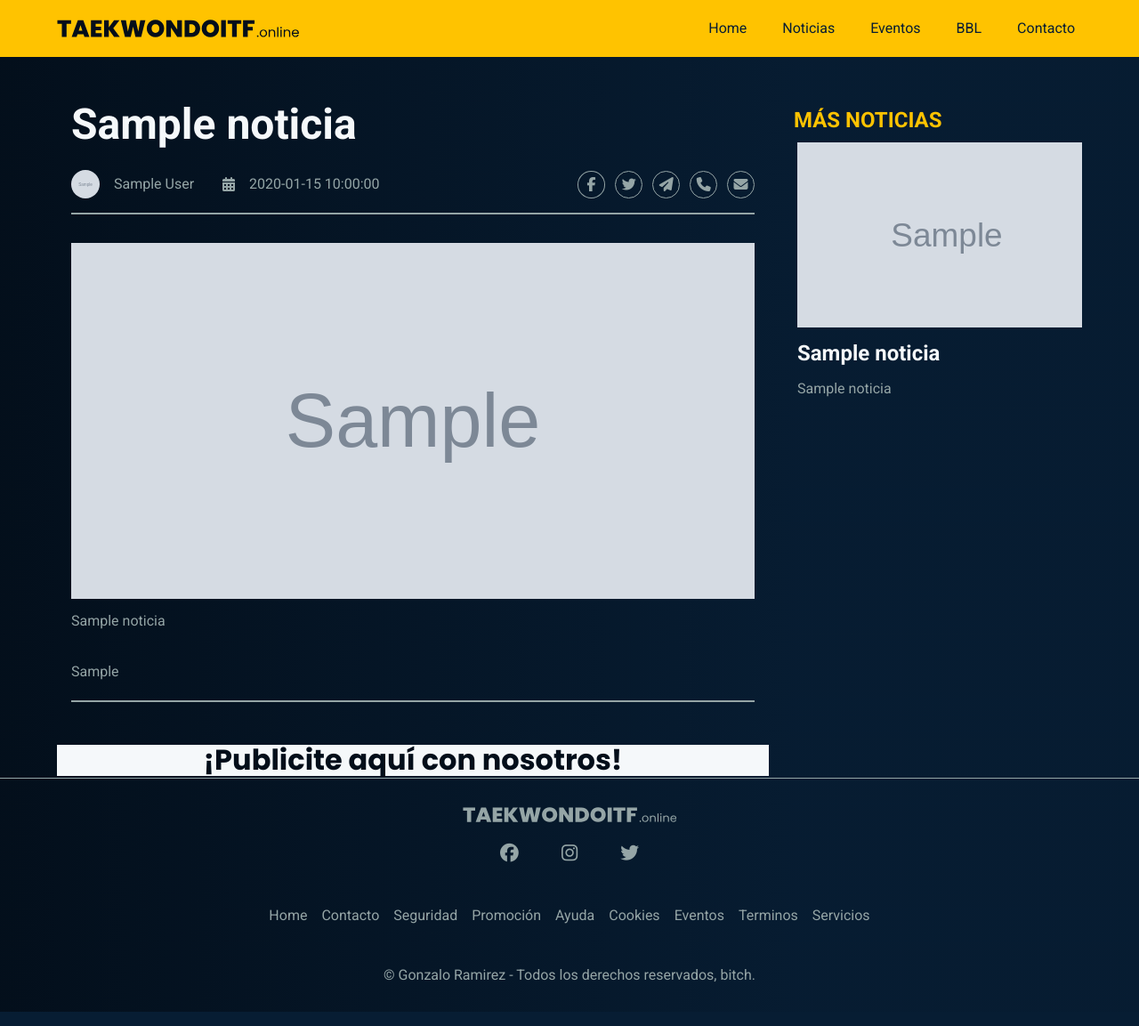
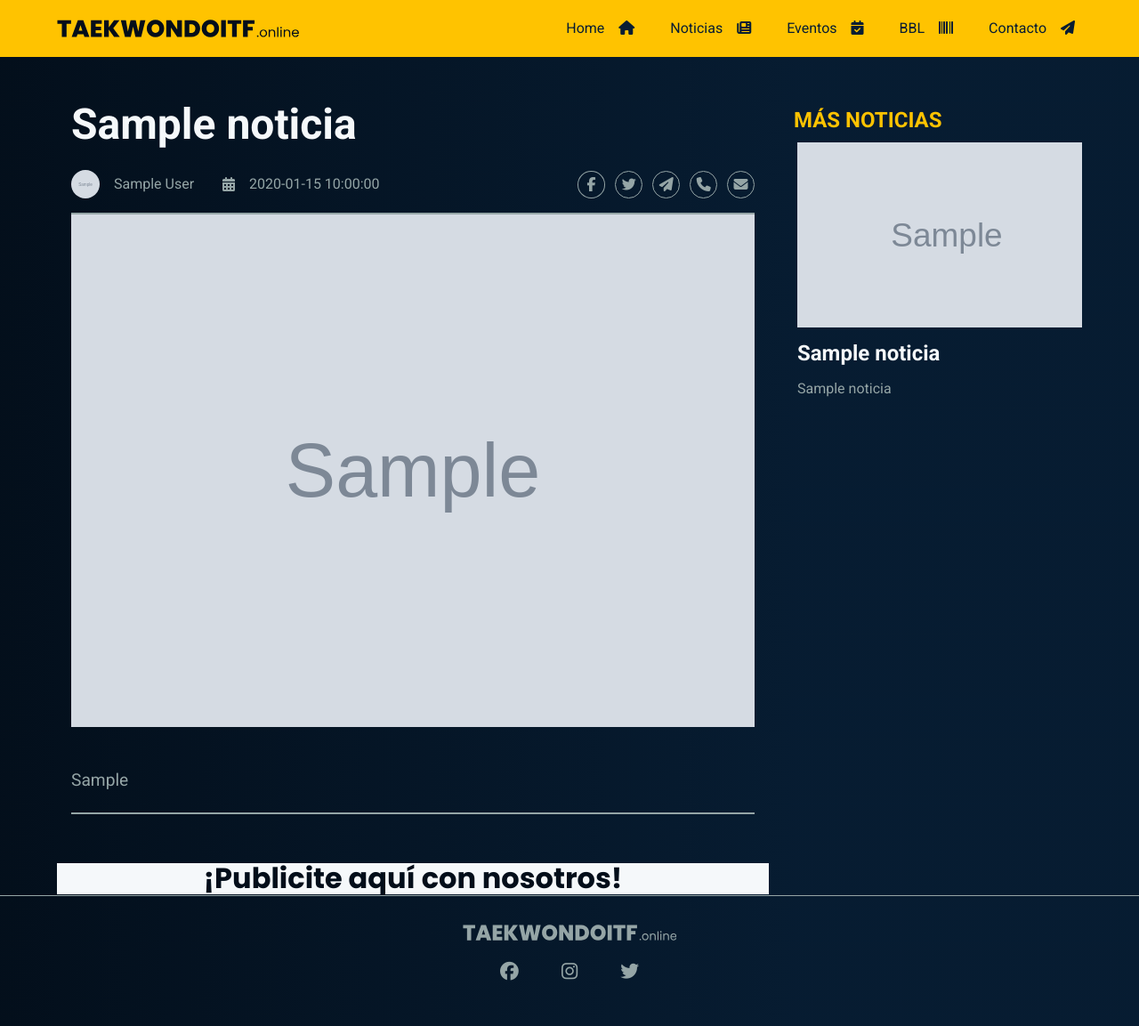
Before and after one commit to DataAnalystGabo/taekwondoitf.online, a PHP site: page /pages/new.php?id=1 in a window 1280 px wide. Shown: the top 1153 px of the page at 89% size. Run offline with PHP 8.4, Linux system fonts and the light colour scheme; tables that the repository leaves empty or names only in its code hold one stand-in row (values such as "Sample post"); grey boxes marked "Sample" are stand-in pictures; a stand-in replaces the project's code that opens the database connection; some libraries are stand-ins or nearby versions.

Commit message:
-v 1.1.6 carga de noticia

```diff
--- a/css/index.css
+++ b/css/index.css
@@ -195,7 +195,7 @@
         text-align: center;
     }
 
-    .article_cover{
+    .article__cover{
         width: 100%;
         height: 18em;
         overflow: hidden;
--- a/css/new.css
+++ b/css/new.css
@@ -140,7 +140,7 @@
                     overflow: hidden;
                 }
 
-                    .banner__img{
+                    .article__img{
                         width: 100%;
                         height: 100%;
                         object-fit: cover;
@@ -152,7 +152,8 @@
 
                 .article__paragraph{
                     margin: 2em 0;
-                    line-height: 2em;
+                    font-size: 1.2em;
+                    line-height: 1.8em;
                     color: var(--grey);
                 }
 
--- a/js/main.js
+++ b/js/main.js
@@ -1,8 +1,2 @@
 import { menuHambur, animacionBar } from './modules/menu.js';
-menuHambur.addEventListener("click", animacionBar);
-
 import { inputEmail, validarEmail, sendAjax } from './modules/newsletter.js';
-inputEmail.addEventListener('blur', validarEmail);
-inputEmail.addEventListener('keyup', validarEmail);
-window.addEventListener('load', sendAjax, false);
-//$('#window').ready(sendAjax); versión jquery
--- a/js/modules/menu.js
+++ b/js/modules/menu.js
@@ -11,7 +11,7 @@ export function animacionBar(){
     navMenu.classList.toggle("menu--transladar");
 }
 
-
+menuHambur.addEventListener("click", animacionBar);
 
 // Google tag (gtag.js) //
 window.dataLayer = window.dataLayer || [];
--- a/js/modules/newsletter.js
+++ b/js/modules/newsletter.js
@@ -104,3 +104,9 @@ export const sendAjax = buttonSubmit.addEventListener('click', function(e){
         })
     }
 });
+
+inputEmail.addEventListener('blur', validarEmail);
+inputEmail.addEventListener('keyup', validarEmail);
+window.addEventListener('load', sendAjax, false);
+
+//$('#window').ready(sendAjax); versión jquery
--- a/pages/new.php
+++ b/pages/new.php
@@ -23,9 +23,15 @@ $newsRelated->setFetchMode(PDO::FETCH_ASSOC);
 <html lang="es">
     <head>
         <meta charset="UTF-8">
+        <meta name="viewport" content="width=device-width, initial-scale=1.0">
+
+        <title>▷ Taekwondo ITF - ¡Todo lo que tenés que saber está aquí!</title>
         <meta http-equiv="X-UA-Compatible" content="IE=edge">
-    <meta name="viewport" content="width=device-width, initial-scale=1.0">
-    <script src="https://kit.fontawesome.com/c8757c1678.js" crossorigin="anonymous"></script>
+        <meta name="description" content="Leé noticias, Enterate de los eventos deportivos, Descargá la teoría en pdf, Verificá si un instructor está afederado y mucho más.">
+        <meta name="keyword" content="Taekwondo, ITF, Eventos, Cinturon negro, Dobok">
+
+        <script defer src="https://kit.fontawesome.com/c8757c1678.js" crossorigin="anonymous"></script>
+        <script type="module" src="../js/main.js"></script>
 
         <link rel="stylesheet" href="../css/normalize.css">
         <link rel="stylesheet" href="../css/root.css">
@@ -33,8 +39,6 @@ $newsRelated->setFetchMode(PDO::FETCH_ASSOC);
         <link rel="stylesheet" href="../css/header.css">
         <link rel="stylesheet" href="../css/footer.css">
 
-
-    <title>Infotkd</title>
         <link rel="preconnect" href="https://fonts.googleapis.com">
         <link rel="preconnect" href="https://fonts.gstatic.com" crossorigin>
         <link href="https://fonts.googleapis.com/css2?family=Open+Sans:wght@500&family=Poppins:wght@700&display=swap" rel="stylesheet">
@@ -89,10 +93,14 @@ $newsRelated->setFetchMode(PDO::FETCH_ASSOC);
 
                 <div class="divisor"></div>
 
-                <div class="article__banner">
-                    <img class="banner__img" src="../admi/images/<?php echo $newPrimary[0]['image_new']; ?>" alt="Imagen del articulo sobre Taekwondo">
-                </div>
-                <p class="banner__footer"><?php echo $newPrimary[0]['subtitle']; ?></p>
+                <picture class="article__banner">
+                    <img loading='lazy' class="article__img"
+
+                    srcset="../admi/images/<?php echo $newPrimary[0]['image_new_mobile'];?> 483w,
+                            ../admi/images/<?php echo $newPrimary[0]['image_new'];?>"
+                    sizes="(max-width : 500px) 483px"
+                    src="../admi/images/<?php echo $newPrimary[0]['image_new_mobile'];?>" alt="<?php echo $newPrimary[0]['title']; ?>">
+                </picture>
 
                 <div class="article__paragraph">
                     <p>
@@ -131,8 +139,8 @@ $newsRelated->setFetchMode(PDO::FETCH_ASSOC);
 
     <?php require ('../layout/footer.php'); ?>
 
-    <script src="../js/menu.js"></script>
-    <script src="../js/shareNews.js"></script>
+   <!-- <script src="../js/menu.js"></script> -->
+    <script src="../js/modules/shareNews.js"></script>
 
 
 </body>
```
Also changed, not shown: admi/images/1665707507_banner-ranqueable-finlandia-mobile.webp (added), admi/images/1665707507_banner-ranqueable-finlandia.webp (added), admi/images/1665707507_dorian_grey.webp (added). Lines whose indentation alone changed are shown as unchanged.
